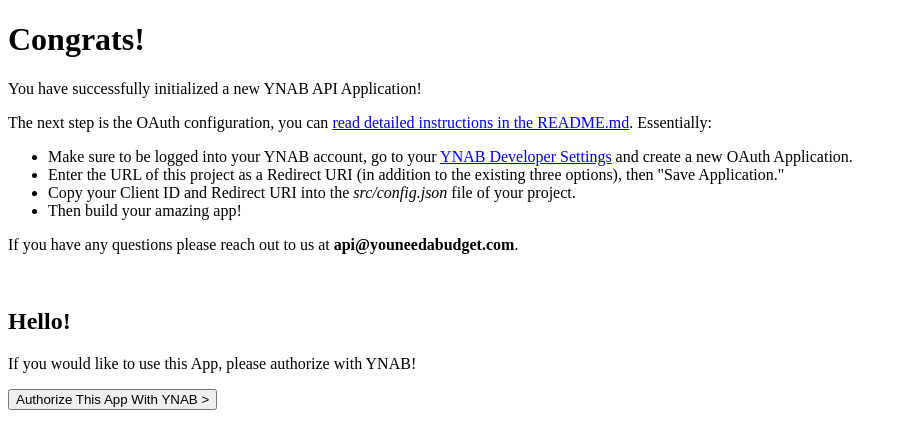
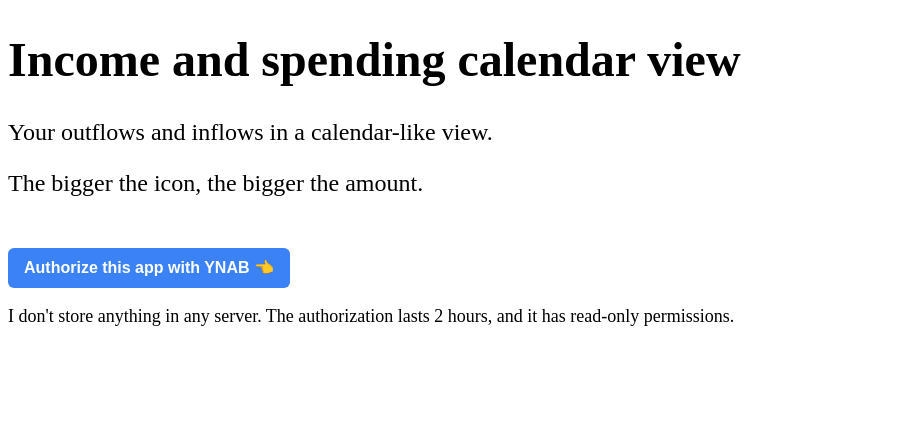
Before and after one commit to davidojedalopez/this-month-i-spent, a Nuxt app: page / in a window 1280 px wide. Shown: the top 448 px of the page, without its empty margins (0-903 px from the left). Built offline with nearby package versions, Linux system fonts and the light colour scheme.

Commit message:
Update main page

```diff
--- a/app.vue
+++ b/app.vue
@@ -18,24 +18,14 @@
 
         <!-- If we dont have a token ask the user to authorize with YNAB -->
         <form v-if="!ynab.token">
-          <h1 class="display-4">Congrats!</h1>
-          <p class="lead">You have successfully initialized a new YNAB API Application!</p>
-          <p>The next step is the OAuth configuration, you can
-            <a href="https://github.com/jlumbroso/ynab-api-starter-kit#step-2-obtain-an-oauth-client-id-so-the-app-can-access-the-ynab-api">read
-              detailed instructions in the README.md</a>. Essentially:</p>
-          <ul>
-            <li>Make sure to be logged into your YNAB account, go to your <a href="https://app.youneedabudget.com/settings/developer" target="_blank" rel="noopener noreferrer">YNAB Developer Settings</a> and create a new OAuth Application.</li>
-            <li>Enter the URL of this project as a Redirect URI (in addition to the existing three options), then "Save Application."</li>
-            <li>Copy your Client ID and Redirect URI into the <em>src/config.json</em> file of your project.</li>
-            <li>Then build your amazing app!</li>
-          </ul>
-          <p>If you have any questions please reach out to us at <strong>api@youneedabudget.com</strong>.</p>
-          <p>&nbsp;</p>
+          <h1 class="display-4">Income and spending calendar view</h1>
+          <p class="lead">Your outflows and inflows in a calendar-like view.</p>
+          <p>The bigger the icon, the bigger the amount.</p>
 
           <div class="form-group">
-            <h2>Hello!</h2>
-            <p class="lead">If you would like to use this App, please authorize with YNAB!</p>
-            <button @click="authorizeWithYNAB" class="btn btn-primary">Authorize This App With YNAB &gt;</button>
+            <br>
+            <button @click="authorizeWithYNAB" class="cool-button">Authorize this app with YNAB 👈</button>
+            <p class="small-text">I don't store anything in any server. The authorization lasts 2 hours, and it has read-only permissions.</p>
           </div>
         </form>
 
@@ -221,8 +211,6 @@
         const baseSize = 28; // You can adjust this base size
         const maxSize = 64;
         const scale = 0.002; // Scale factor, adjust based on your preference
-        console.info({amount})
-        console.info(`${Math.min(baseSize + (amount * scale), maxSize)}px`);
         return `${Math.min(baseSize + (amount * scale), maxSize)}px`;
       }
     },
@@ -241,3 +229,38 @@
   }
 }
 </script>
+
+<style scopped>
+body {
+  font-size: 1.5rem;
+}
+
+.cool-button {
+  display: inline-block;
+  font-weight: 700;
+  text-align: center;
+  vertical-align: middle;
+  cursor: pointer;
+  padding: 0.5em 1em;
+  font-size: 1rem;
+  line-height: 1.5;
+  border-radius: 0.375em;
+  background-color: #3b82f6;
+  color: white;
+  border: none;
+  transition: background-color 0.2s ease-in-out, box-shadow 0.2s ease-in-out;
+}
+
+.cool-button:hover {
+  background-color: #2563eb;
+  box-shadow: 0 4px 6px rgba(0, 0, 0, 0.1);
+}
+
+.cool-button:active {
+  background-color: #1d4ed8;
+}
+
+.small-text {
+  font-size: 0.75em;
+}
+</style>
```
